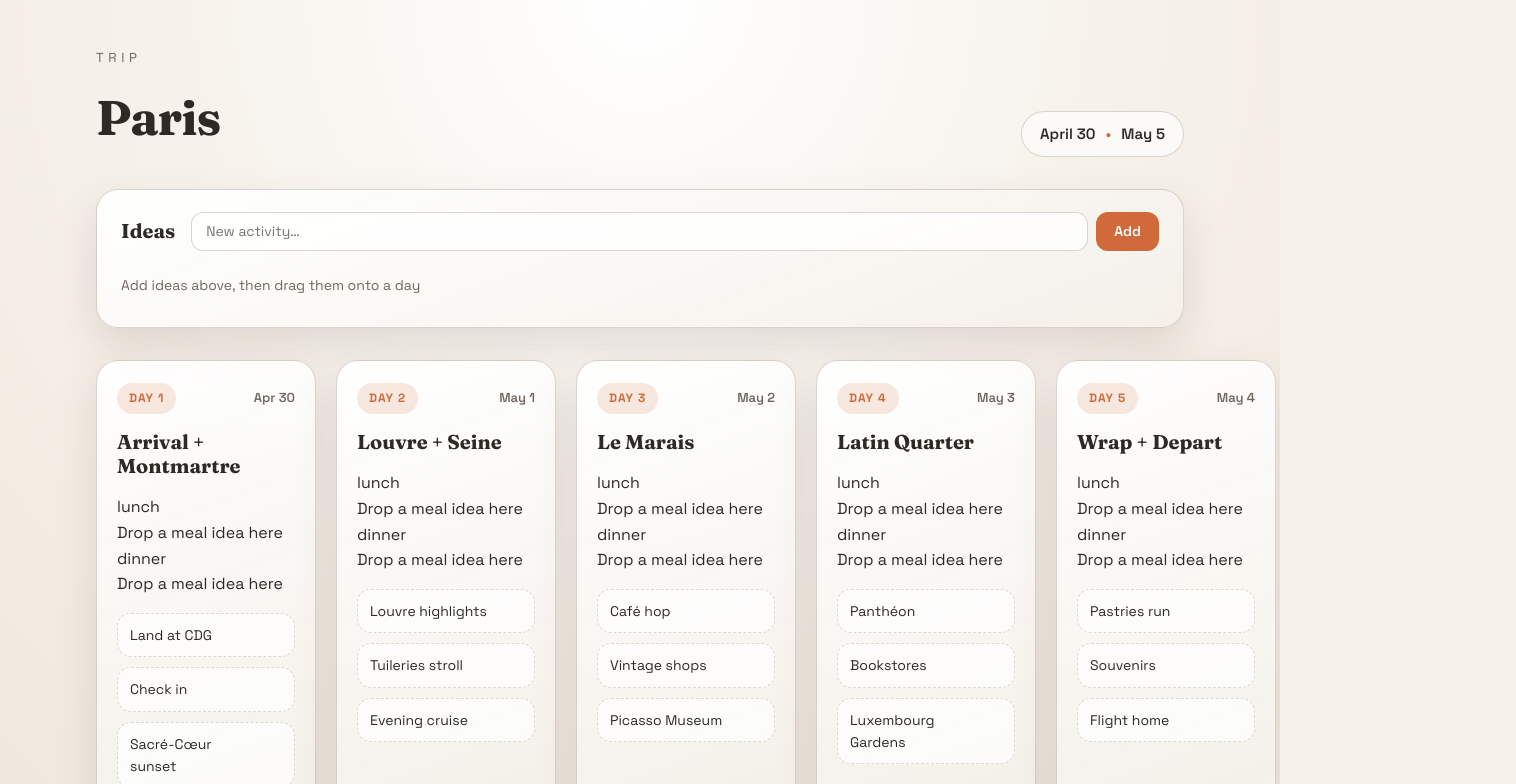
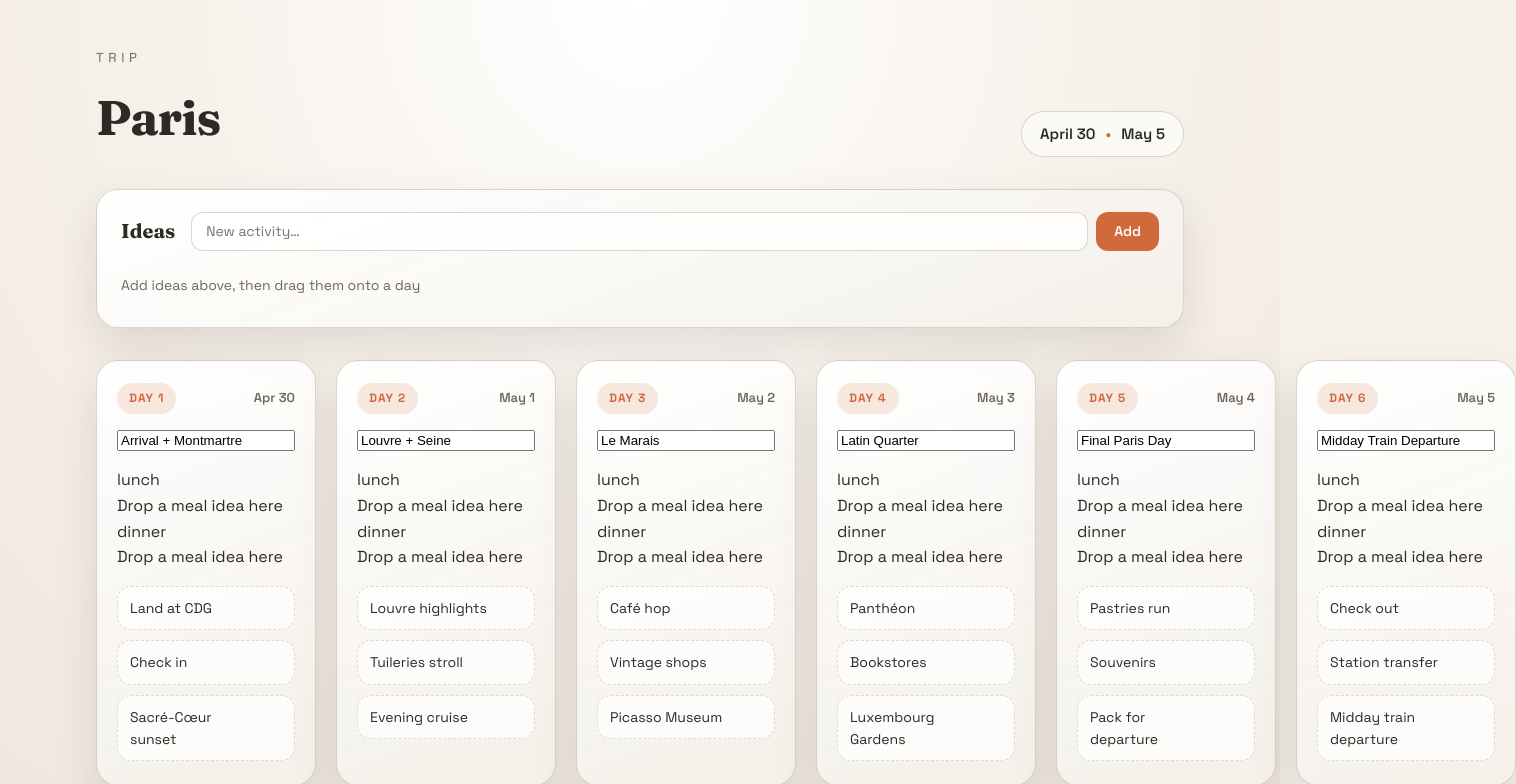
Before and after one commit to prigara/trip-planner, a React (Vite) app: page / in a window 1280 px wide. Shown: the top 784 px of the page, 1516 px wide, since content can reach past the window. Built offline with nearby package versions, Linux system fonts and the light colour scheme.

Commit message:
feat: add editable day titles and a sixth train departure day

```diff
--- a/src/App.tsx
+++ b/src/App.tsx
@@ -9,6 +9,8 @@ type TripState = { days: Day[]; todoItems: Item[] }
 const STORAGE_KEY = 'trip-planner-state-v1'
 const mkId = () => globalThis.crypto?.randomUUID() ?? `${Date.now()}-${Math.random()}`
 const mkItem = (text: string): Item => ({ id: mkId(), text })
+const dayFiveItems = ['Pastries run', 'Souvenirs', 'Pack for departure']
+const daySixItems = ['Check out', 'Station transfer', 'Midday train departure']
 
 type Day = {
   label: string
@@ -55,8 +57,16 @@ const initialDays: Day[] = [
   {
     label: 'Day 5',
     date: 'May 4',
-    title: 'Wrap + Depart',
-    items: ['Pastries run', 'Souvenirs', 'Flight home'].map(mkItem),
+    title: 'Final Paris Day',
+    items: dayFiveItems.map(mkItem),
+    lunch: null,
+    dinner: null,
+  },
+  {
+    label: 'Day 6',
+    date: 'May 5',
+    title: 'Midday Train Departure',
+    items: daySixItems.map(mkItem),
     lunch: null,
     dinner: null,
   },
@@ -193,6 +203,12 @@ function App() {
     )
   }
 
+  const updateDayTitle = (dayIndex: number, title: string) => {
+    setDays(prev =>
+      prev.map((day, i) => (i === dayIndex ? { ...day, title } : day))
+    )
+  }
+
   const handleDrop = (dayIndex: number, slot: DaySlot) => {
     if (!dragRef.current) return
     const { item, source } = dragRef.current
@@ -292,7 +308,13 @@ function App() {
               <span className="day-pill">{day.label}</span>
               <span className="day-date">{day.date}</span>
             </div>
-            <h2>{day.title}</h2>
+            <input
+              className="day-title-input"
+              type="text"
+              value={day.title}
+              onChange={e => updateDayTitle(dayIndex, e.target.value)}
+              aria-label={`${day.label} title`}
+            />
             <div className="meal-section">
               {(['lunch', 'dinner'] as const).map(slot => (
                 <div
```
